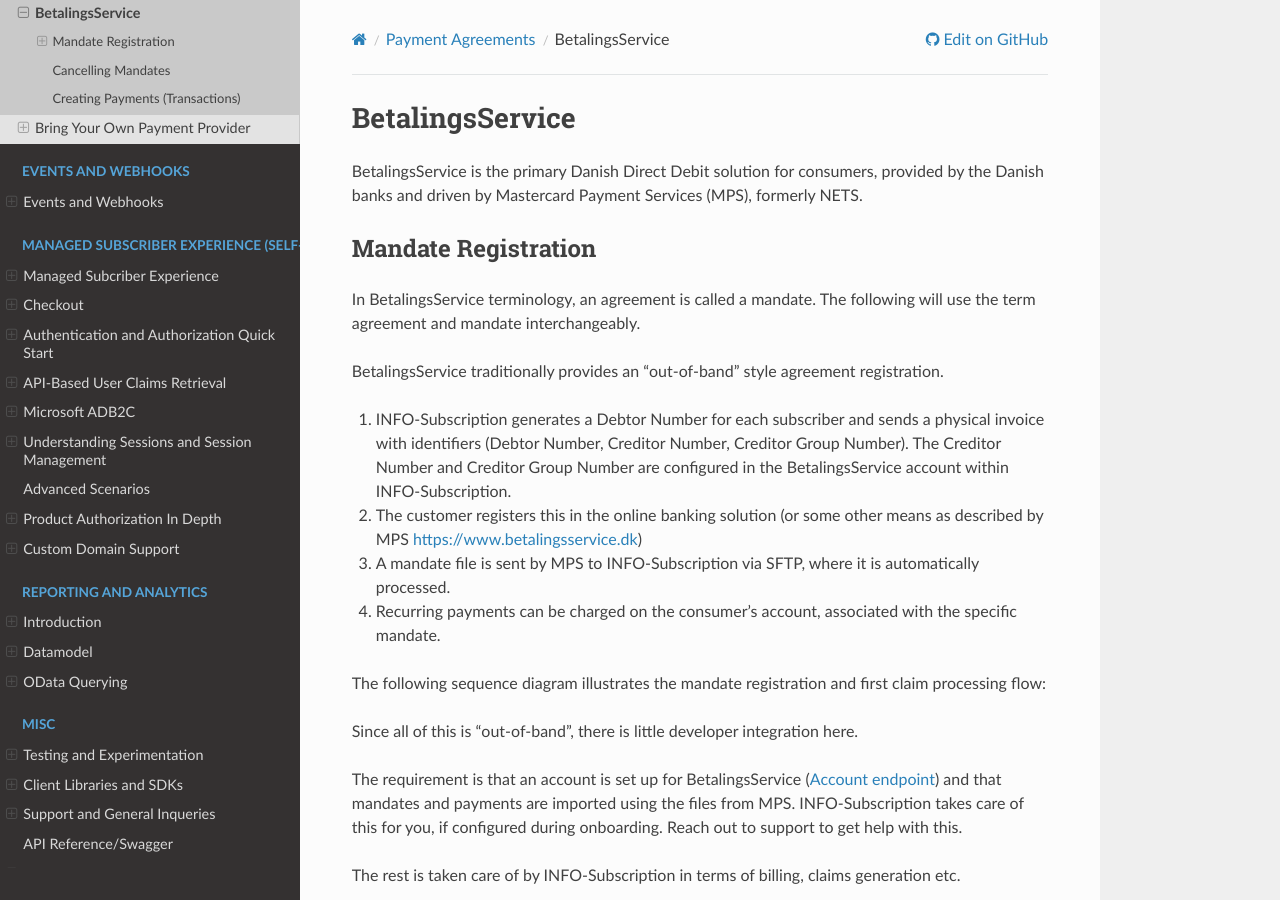
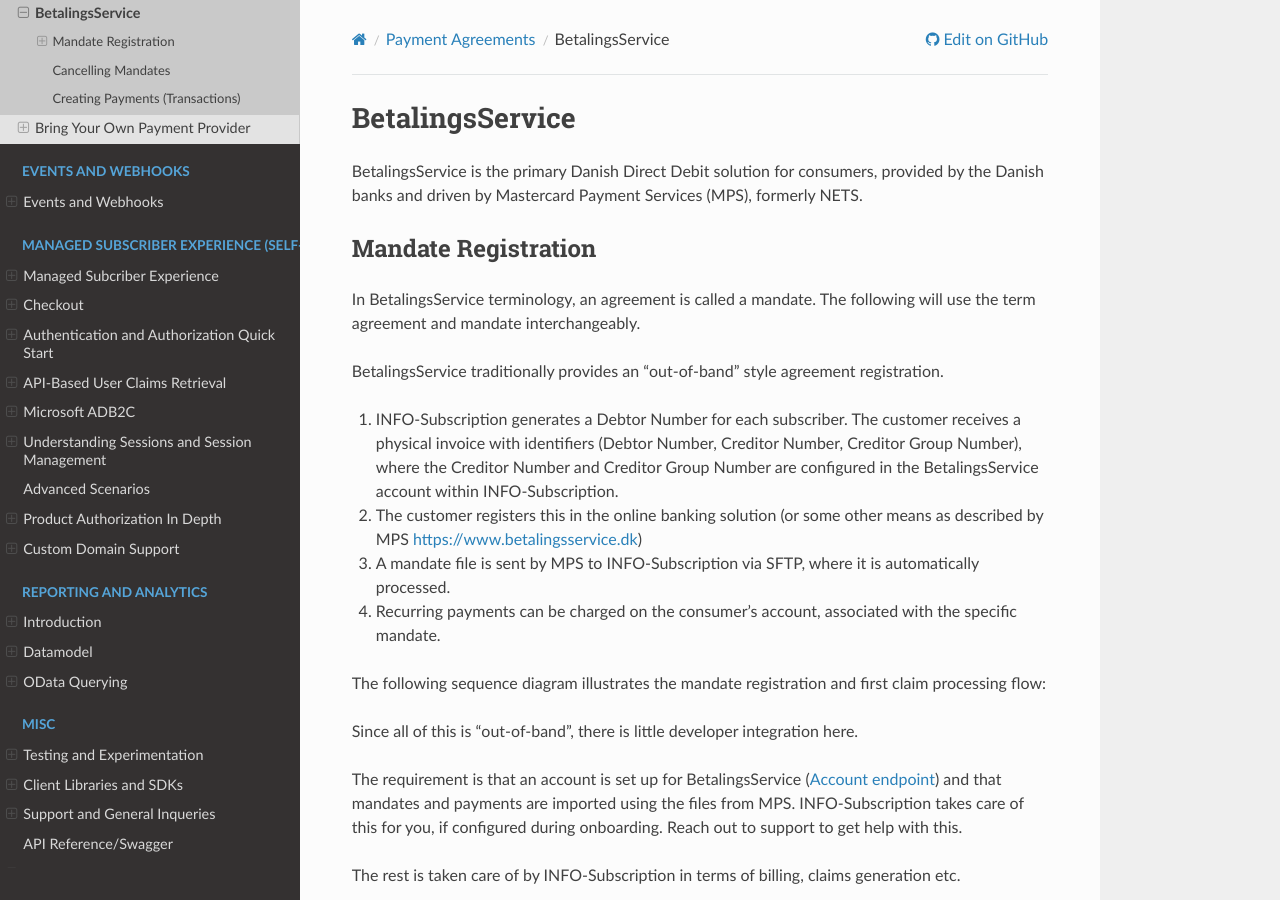
Before and after one commit to infosoftas/info-subscription-doc, a Sphinx documentation site: the page built from source/payments/providers/betalingsservice.rst, in a window 1280 px wide and 900 px high. Built offline with Sphinx 7.4.7 and the Read the Docs theme 3.1.0, drawn with Linux system fonts in a browser that asks for light colours; formulas are drawn with MathJax 3.

Commit message:
Remove unused Merchant participant and improve text clarity
Co-authored-by: esbenbach <1378302+esbenbach@users.noreply.github.com>

```diff
--- a/source/payments/providers/betalingsservice.rst
+++ b/source/payments/providers/betalingsservice.rst
@@ -11,7 +11,7 @@ In BetalingsService terminology, an agreement is called a mandate. The following
 
 BetalingsService traditionally provides an "out-of-band" style agreement registration.
 
-1. |projectName| generates a Debtor Number for each subscriber and sends a physical invoice with identifiers (Debtor Number, Creditor Number, Creditor Group Number). The Creditor Number and Creditor Group Number are configured in the BetalingsService account within |projectName|.
+1. |projectName| generates a Debtor Number for each subscriber. The customer receives a physical invoice with identifiers (Debtor Number, Creditor Number, Creditor Group Number), where the Creditor Number and Creditor Group Number are configured in the BetalingsService account within |projectName|.
 2. The customer registers this in the online banking solution (or some other means as described by MPS https://www.betalingsservice.dk)
 3. A mandate file is sent by MPS to |projectName| via SFTP, where it is automatically processed.
 4. Recurring payments can be charged on the consumer's account, associated with the specific mandate.
```
Also changed, not shown: 1 other file.
